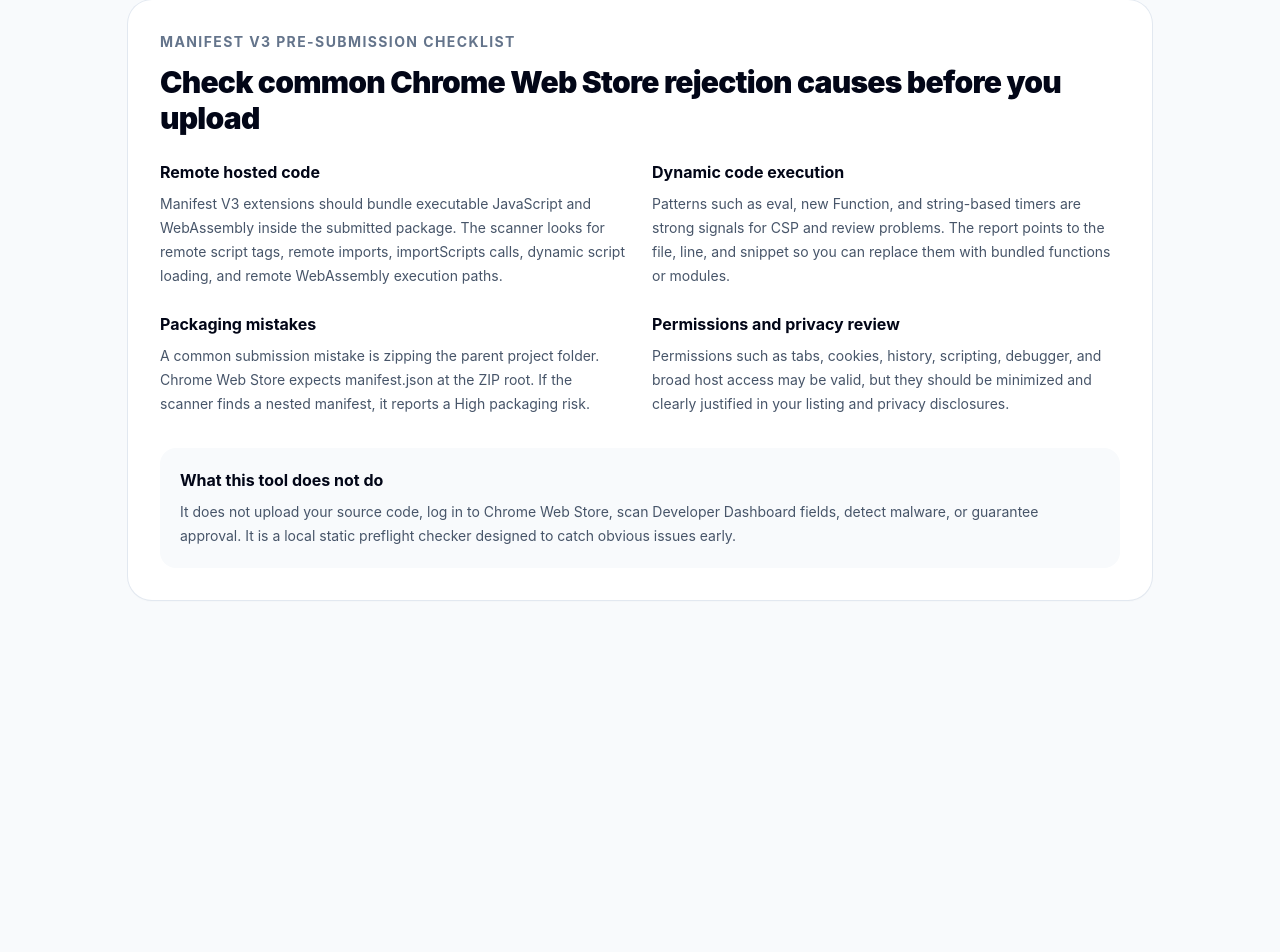
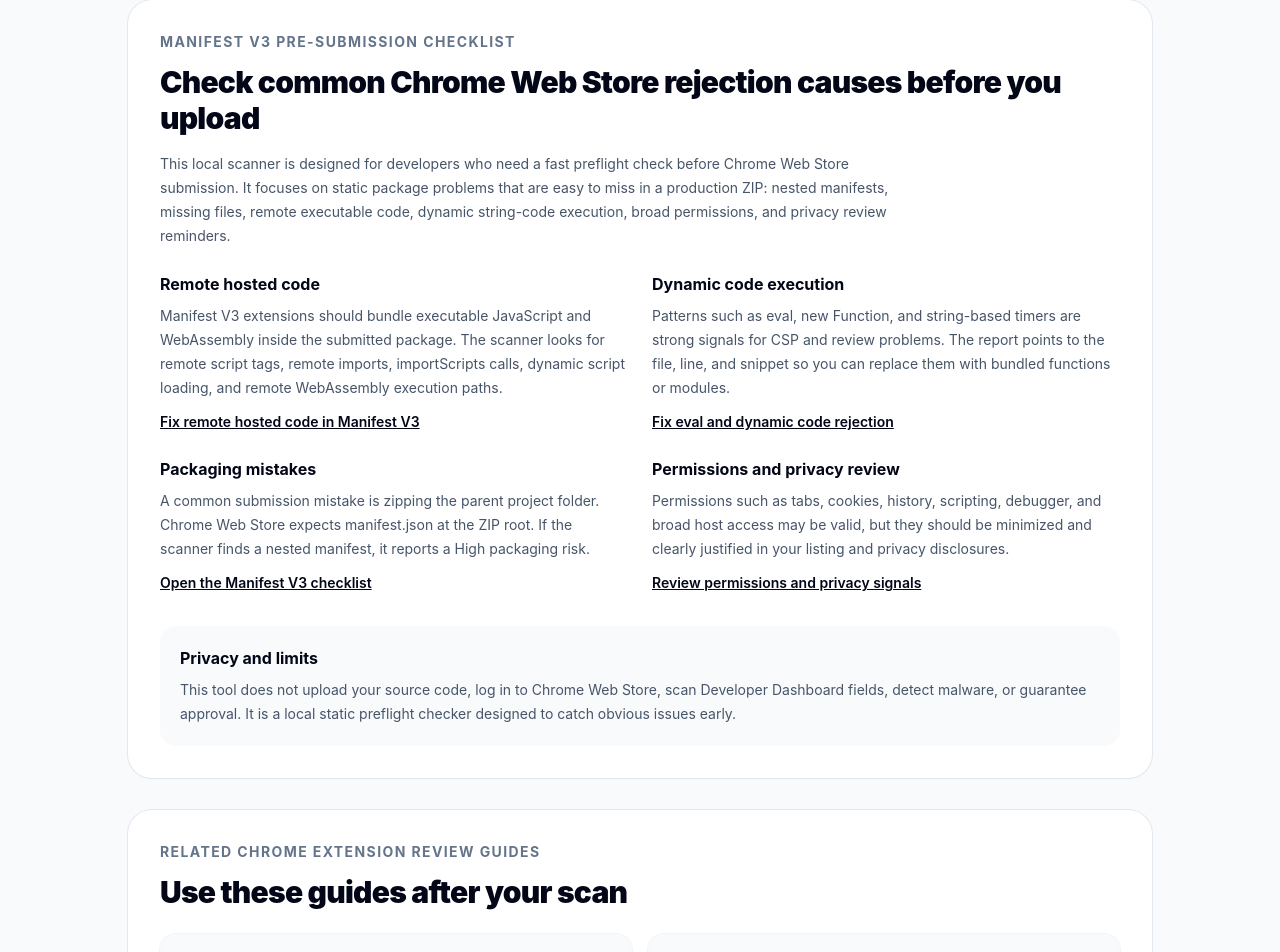
Before and after one commit to whywbhydyq/chrome-extension-rejection-checker, a React (Vite) app: page / in a window 1280 px wide. Shown: the part 1096-2048 px from the top of the page. Before the commit the page ends 1744 px from the top, so only its background shows below. Built offline with nearby package versions, Linux system fonts and the light colour scheme.

Commit message:
Expand homepage SEO content with FAQ and internal links

```diff
--- a/src/components/SeoContent.tsx
+++ b/src/components/SeoContent.tsx
@@ -1,30 +1,122 @@
+const relatedGuides = [
+  {
+    href: '/chrome-web-store-rejection-checker',
+    title: 'Chrome Web Store rejection checker',
+    description: 'Use the local scanner after a vague rejection email or before uploading a new release ZIP.',
+  },
+  {
+    href: '/manifest-v3-pre-submission-checklist',
+    title: 'Manifest V3 pre-submission checklist',
+    description: 'Review manifest.json, ZIP packaging, referenced files, permissions, CSP, and listing disclosures.',
+  },
+  {
+    href: '/fix-remote-hosted-code-manifest-v3',
+    title: 'Fix remote hosted code in Manifest V3',
+    description: 'Find and replace remote script, importScripts, dynamic import, and WebAssembly execution risks.',
+  },
+  {
+    href: '/chrome-extension-eval-rejection-fix',
+    title: 'Fix eval and dynamic code rejection',
+    description: 'Replace eval, Function constructors, and string-based timers with bundled functions or modules.',
+  },
+  {
+    href: '/chrome-extension-host-permissions-privacy-review',
+    title: 'Host permissions and privacy review checklist',
+    description: 'Minimize broad host permissions and prepare clear Chrome Web Store privacy disclosures.',
+  },
+]
+
+const faqs = [
+  {
+    question: 'Does this Chrome extension rejection checker upload my ZIP?',
+    answer: 'No. The scan runs locally in your browser. Your Chrome extension ZIP is read on your device to inspect manifest.json, referenced files, JavaScript, HTML, CSP, permissions, icons, and review signals. The tool does not upload your source code.',
+  },
+  {
+    question: 'Can this tool guarantee Chrome Web Store approval?',
+    answer: 'No. This is a static preflight scanner, not an official Chrome Web Store validator. It can catch common issues early, but Google review can also include listing metadata, privacy fields, manual review, and runtime behavior.',
+  },
+  {
+    question: 'What rejection risks does it check?',
+    answer: 'It checks missing or invalid manifest.json, Manifest V3 packaging mistakes, missing manifest references, remote hosted code, eval and dynamic code execution, unsafe CSP, broad host permissions, sensitive Chrome API permissions, icon paths, and privacy review reminders.',
+  },
+  {
+    question: 'What is remotely hosted code in Manifest V3?',
+    answer: 'Remote hosted code generally means executable JavaScript or WebAssembly loaded from outside the submitted extension package. The scanner flags remote script paths and related execution patterns so you can bundle executable code into the ZIP.',
+  },
+  {
+    question: 'Why does the scanner flag broad host permissions?',
+    answer: 'Broad host permissions may be legitimate, but they can increase Chrome Web Store review scrutiny and user warning impact. The report asks you to confirm whether the scope can be narrowed or moved to optional permissions.',
+  },
+  {
+    question: 'What should I do after a high-risk finding?',
+    answer: 'Fix high-risk findings first, rebuild the production ZIP, then scan the rebuilt ZIP again. Chrome Web Store reviews the submitted package, so check the final ZIP rather than only your source folder.',
+  },
+]
+
 export function SeoContent() {
   return (
+    <div className="space-y-8">
       <section className="mt-16 rounded-3xl bg-white p-6 shadow-sm ring-1 ring-slate-200 md:p-8">
         <p className="text-sm font-bold uppercase tracking-widest text-slate-500">Manifest V3 pre-submission checklist</p>
         <h2 className="mt-3 text-3xl font-black tracking-tight">Check common Chrome Web Store rejection causes before you upload</h2>
+        <p className="mt-4 max-w-3xl text-sm leading-6 text-slate-600">
+          This local scanner is designed for developers who need a fast preflight check before Chrome Web Store submission.
+          It focuses on static package problems that are easy to miss in a production ZIP: nested manifests, missing files,
+          remote executable code, dynamic string-code execution, broad permissions, and privacy review reminders.
+        </p>
         <div className="mt-6 grid gap-6 md:grid-cols-2">
           <article>
             <h3 className="font-bold">Remote hosted code</h3>
             <p className="mt-2 text-sm leading-6 text-slate-600">Manifest V3 extensions should bundle executable JavaScript and WebAssembly inside the submitted package. The scanner looks for remote script tags, remote imports, importScripts calls, dynamic script loading, and remote WebAssembly execution paths.</p>
+            <a className="mt-3 inline-block text-sm font-semibold underline" href="/fix-remote-hosted-code-manifest-v3">Fix remote hosted code in Manifest V3</a>
           </article>
           <article>
             <h3 className="font-bold">Dynamic code execution</h3>
             <p className="mt-2 text-sm leading-6 text-slate-600">Patterns such as eval, new Function, and string-based timers are strong signals for CSP and review problems. The report points to the file, line, and snippet so you can replace them with bundled functions or modules.</p>
+            <a className="mt-3 inline-block text-sm font-semibold underline" href="/chrome-extension-eval-rejection-fix">Fix eval and dynamic code rejection</a>
           </article>
           <article>
             <h3 className="font-bold">Packaging mistakes</h3>
             <p className="mt-2 text-sm leading-6 text-slate-600">A common submission mistake is zipping the parent project folder. Chrome Web Store expects manifest.json at the ZIP root. If the scanner finds a nested manifest, it reports a High packaging risk.</p>
+            <a className="mt-3 inline-block text-sm font-semibold underline" href="/manifest-v3-pre-submission-checklist">Open the Manifest V3 checklist</a>
           </article>
           <article>
             <h3 className="font-bold">Permissions and privacy review</h3>
             <p className="mt-2 text-sm leading-6 text-slate-600">Permissions such as tabs, cookies, history, scripting, debugger, and broad host access may be valid, but they should be minimized and clearly justified in your listing and privacy disclosures.</p>
+            <a className="mt-3 inline-block text-sm font-semibold underline" href="/chrome-extension-host-permissions-privacy-review">Review permissions and privacy signals</a>
           </article>
         </div>
         <div className="mt-8 rounded-2xl bg-slate-50 p-5">
-        <h3 className="font-bold">What this tool does not do</h3>
-        <p className="mt-2 text-sm leading-6 text-slate-600">It does not upload your source code, log in to Chrome Web Store, scan Developer Dashboard fields, detect malware, or guarantee approval. It is a local static preflight checker designed to catch obvious issues early.</p>
+          <h3 className="font-bold">Privacy and limits</h3>
+          <p className="mt-2 text-sm leading-6 text-slate-600">This tool does not upload your source code, log in to Chrome Web Store, scan Developer Dashboard fields, detect malware, or guarantee approval. It is a local static preflight checker designed to catch obvious issues early.</p>
         </div>
       </section>
+
+      <section className="rounded-3xl bg-white p-6 shadow-sm ring-1 ring-slate-200 md:p-8" aria-labelledby="related-guides-title">
+        <p className="text-sm font-bold uppercase tracking-widest text-slate-500">Related Chrome extension review guides</p>
+        <h2 id="related-guides-title" className="mt-3 text-3xl font-black tracking-tight">Use these guides after your scan</h2>
+        <div className="mt-6 grid gap-4 md:grid-cols-2">
+          {relatedGuides.map((guide) => (
+            <a key={guide.href} href={guide.href} className="rounded-2xl bg-slate-50 p-5 ring-1 ring-slate-100 hover:bg-slate-100">
+              <h3 className="font-bold text-slate-950">{guide.title}</h3>
+              <p className="mt-2 text-sm leading-6 text-slate-600">{guide.description}</p>
+            </a>
+          ))}
+        </div>
+      </section>
+
+      <section id="faq" className="rounded-3xl bg-white p-6 shadow-sm ring-1 ring-slate-200 md:p-8" aria-labelledby="faq-title">
+        <p className="text-sm font-bold uppercase tracking-widest text-slate-500">FAQ</p>
+        <h2 id="faq-title" className="mt-3 text-3xl font-black tracking-tight">Chrome extension rejection checker FAQ</h2>
+        <div className="mt-6 space-y-5">
+          {faqs.map((faq) => (
+            <section key={faq.question} className="rounded-2xl bg-slate-50 p-5">
+              <h3 className="font-bold">{faq.question}</h3>
+              <p className="mt-2 text-sm leading-6 text-slate-600">{faq.answer}</p>
+            </section>
+          ))}
+        </div>
+      </section>
+    </div>
   )
 }
```
Lines whose indentation alone changed are shown as unchanged.
